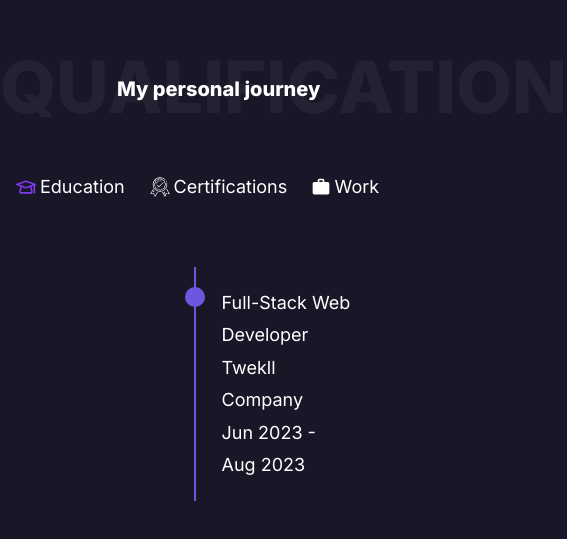
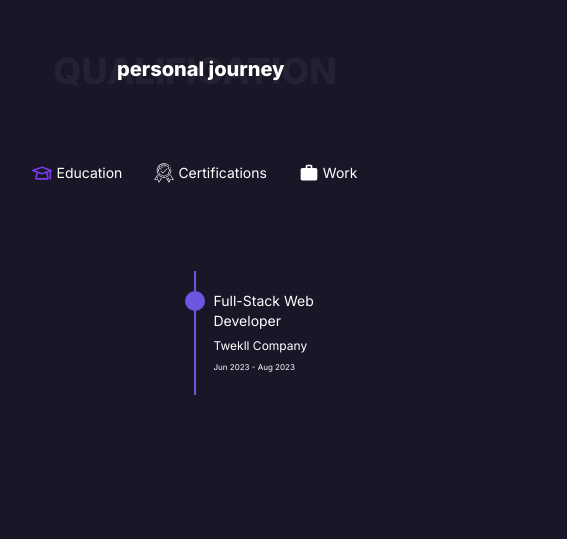
Before and after one commit to YousifQesim/portfolio, a Next.js app: page / in a window 390 px wide. Shown: the part 2857-3396 px from the top of the page, 567 px wide, since content can reach past the window. Built offline with nearby package versions, Linux system fonts and the light colour scheme.

Commit message:
qualification responsive change

```diff
--- a/src/app/globals.css
+++ b/src/app/globals.css
@@ -102,12 +102,18 @@ transform: rotate(-30deg);
 
   margin-right: auto;
   text-align: right;
+  position: relative;
+    right: 8px;
+
 }
 
 .timeline .timeline-item:nth-child(odd) .timeline-content {
 
   margin-left: auto;
   text-align: left;
+  position: relative;
+    left: 8px;
+
 }
 
 .timeline .timeline-item:nth-child(even) .timeline-icon {
--- a/src/components/Pages/Qualification.js
+++ b/src/components/Pages/Qualification.js
@@ -16,22 +16,24 @@ export default function Qualification() {
   const [activeButton, setActiveButton] = useState('education');
 
   return (
-    <div id="Qualification" className="h-screen relative">
-          <main className="relative top-10">
+    <div id="Qualification" className="h-screen relative  w-full">
+          <main className="relative top-10  w-full">
         <motion.div
         initial={{ opacity: 0 }}
         animate={{ opacity: 1 }}
         transition={{ delay: 0.2, duration: 0.5 }}
         className='my-8'
       >
-        <h1 className="text-7xl font-extrabold text-white text-center opacity-5 uppercase">
+        <h1 className="lg:text-7xl text-4xl font-extrabold text-white text-center opacity-5 uppercase">
         Qualification
         </h1>
-        <h3 className="text-xl font-extrabold text-white text-center absolute top-6 left-[27%] vsm:left-[30%] m:left-[34%] md:left-[40%] lg:left-[43%] xl:left-[45%] ">
-        My personal journey
+        <h3 className="text-xl font-extrabold text-white text-center absolute top-1 lg:top-6 left-[27%] vsm:left-[30%] m:left-[34%] md:left-[40%] lg:left-[43%] xl:left-[45%] ">
+         personal journey
         </h3>
       </motion.div>
-        <ul className="flex justify-center my-10">
+      <div className=" w-full">
+
+        <ul className="flex justify-center my-16 text-sm md:text-lg">
       <li>
       <button
           onClick={() => {
@@ -100,7 +102,7 @@ export default function Qualification() {
             alt="work logo"
             width={20}
             height={20}
-          />
+            />
             <Image
         className={`${activeButton === 'work' ? 'hidden' : 'inline'}`}
             src="/work.svg"
@@ -113,6 +115,7 @@ export default function Qualification() {
       </li>
 
     </ul>
+            </div>
         <div>
         {showEducationTimeline && <Timeline data={educationData} />}
         {showCertificationTimeline && <Timeline data={certificationData} />}
--- a/src/components/timeline.js
+++ b/src/components/timeline.js
@@ -29,14 +29,14 @@ export default function Timeline({ data }) {
             )}
           </div>
           <div className="timeline-content">
-            <div className="mx-4">
+            <div className=" w-full">
               {item.url ? (
                 <Link href={item.url}>
                   <motion.h3
                     initial={{ opacity: 0, y: 20 }}
                     animate={inView ? { opacity: 1, y: 0 } : {}}
                     transition={{ delay: 0.2, duration: 0.5 }}
-                    className="timeline-title text-white underline decoration-indigo-500 "
+                    className="timeline-title text-white underline decoration-indigo-500 text-sm lg:text-xl "
                   >
                     {item.title}
 
@@ -48,7 +48,7 @@ export default function Timeline({ data }) {
                   initial={{ opacity: 0, y: 20 }}
                   animate={inView ? { opacity: 1, y: 0 } : {}}
                   transition={{ delay: 0.2, duration: 0.5 }}
-                  className="timeline-title text-white"
+                  className="timeline-title text-white text-sm m:text-[16px] lg:text-[20px] "
                 >
                   {item.title}
                 </motion.h3>
@@ -57,7 +57,7 @@ export default function Timeline({ data }) {
                 initial={{ opacity: 0, y: 20 }}
                 animate={inView ? { opacity: 1, y: 0 } : {}}
                 transition={{ delay: 0.4, duration: 0.5 }}
-                className="timeline-subtitle text-white"
+                className="timeline-subtitle text-white text-[12px] m:text-[14px] my-1"
               >
                 {item.subtitle}
               </motion.h4>
@@ -65,7 +65,7 @@ export default function Timeline({ data }) {
                 initial={{ opacity: 0, y: 20 }}
                 animate={inView ? { opacity: 1, y: 0 } : {}}
                 transition={{ delay: 0.6, duration: 0.5 }}
-                className="text-white"
+                className="text-white text-[8px] m:text-[10px]"
               >
                 {item.date}
               </motion.p>
```
